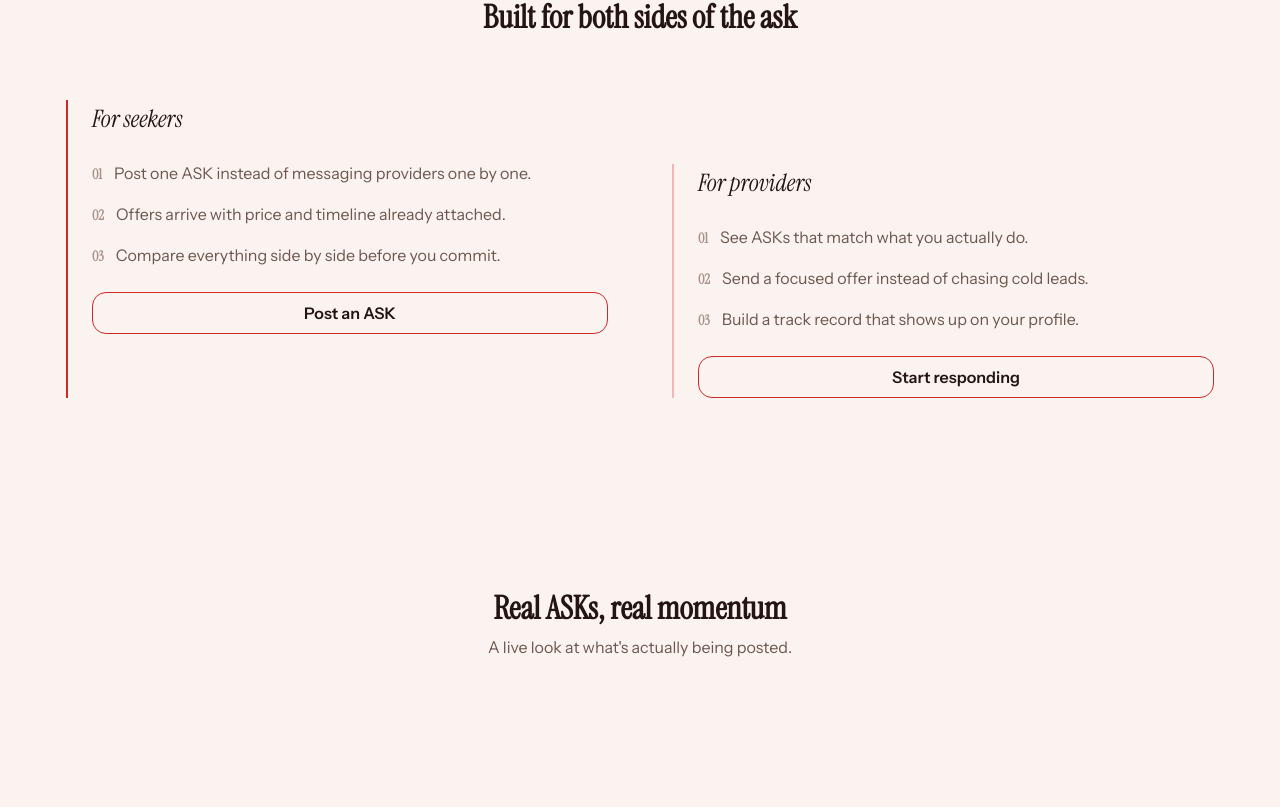
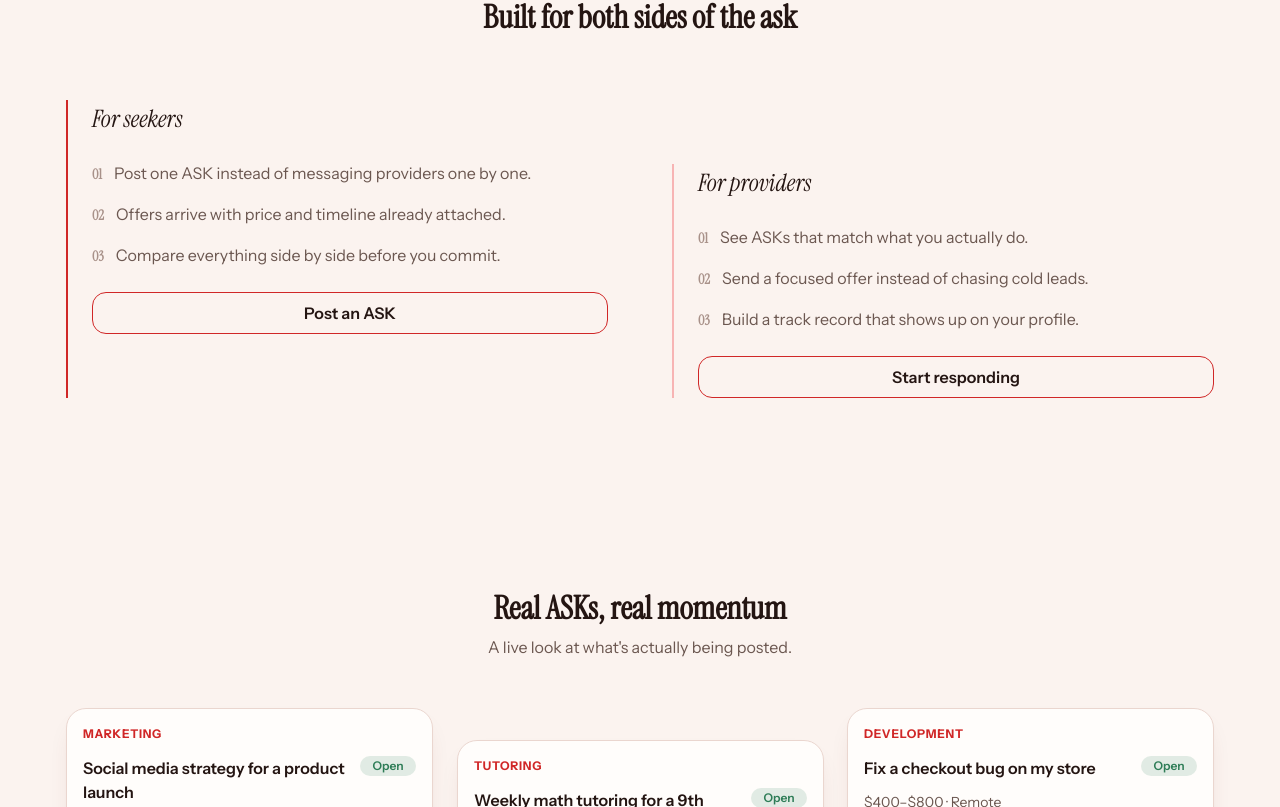
Before and after one commit to hetvidesai01/uask, a React (Vite) app: page / in a window 1280 px wide. Shown: the part 1993-2800 px from the top of the page. Built offline with nearby package versions, Linux system fonts and the light colour scheme.

Commit message:
Fix landing content and marketplace positioning

```diff
--- a/src/components/layout/Footer/Footer.module.css
+++ b/src/components/layout/Footer/Footer.module.css
@@ -16,6 +16,11 @@
   display: block;
   height: 36px;
   width: auto;
+  /* .top is a column flex container with no align-items set, so its
+     default `stretch` was forcing this img to full container width
+     while height stayed fixed — distorting the logo. */
+  align-self: flex-start;
+  object-fit: contain;
 }
 
 .tagline {
--- a/src/components/layout/Navbar/Navbar.module.css
+++ b/src/components/layout/Navbar/Navbar.module.css
@@ -47,6 +47,7 @@
   display: block;
   height: 34px;
   width: auto;
+  object-fit: contain;
 }
 
 @media (min-width: 640px) {
--- a/src/layouts/AppLayout.module.css
+++ b/src/layouts/AppLayout.module.css
@@ -22,6 +22,7 @@
   display: block;
   height: 34px;
   width: auto;
+  object-fit: contain;
 }
 
 /* Only the sidebar instance of .logo is visible at this width (the mobile
--- a/src/mocks/asks.js
+++ b/src/mocks/asks.js
@@ -123,15 +123,16 @@ export const asks = [
   },
   {
     id: 'ask-8',
-    title: 'Grocery and pharmacy pickup this week',
-    description: 'Traveling this week and need someone reliable to pick up a short grocery and pharmacy list.',
-    category: 'Errands',
-    budgetMin: 40,
-    budgetMax: 60,
+    title: 'Social media strategy for a product launch',
+    description:
+      'Launching a new product next month and need a content calendar and posting strategy across Instagram and LinkedIn.',
+    category: 'Marketing',
+    budgetMin: 350,
+    budgetMax: 550,
     currency: 'USD',
     deadline: '2026-09-22T00:00:00.000Z',
     location: 'Chicago, IL',
-    isRemote: false,
+    isRemote: true,
     status: 'open',
     attachments: [],
     requesterId: 'user-2',
--- a/src/mocks/categories.js
+++ b/src/mocks/categories.js
@@ -2,9 +2,8 @@ export const categories = [
   { id: 'design', label: 'Design', icon: '🎨' },
   { id: 'writing', label: 'Writing', icon: '✍️' },
   { id: 'development', label: 'Development', icon: '💻' },
-  { id: 'home-services', label: 'Home services', icon: '🏠' },
   { id: 'photography', label: 'Photography', icon: '📸' },
+  { id: 'marketing', label: 'Marketing', icon: '📣' },
   { id: 'tutoring', label: 'Tutoring', icon: '🎓' },
   { id: 'events', label: 'Events', icon: '🎉' },
-  { id: 'errands', label: 'Errands', icon: '📦' },
 ]
--- a/src/pages/Landing/CtaSection.module.css
+++ b/src/pages/Landing/CtaSection.module.css
@@ -31,6 +31,7 @@
   display: block;
   height: 44px;
   width: auto;
+  object-fit: contain;
   margin-bottom: var(--sp-2);
 }
 
--- a/src/pages/Landing/SampleAsksSection.jsx
+++ b/src/pages/Landing/SampleAsksSection.jsx
@@ -2,6 +2,7 @@ import { useEffect, useState } from 'react'
 import { motion, useMotionValue, useSpring, useTransform } from 'framer-motion'
 import Avatar from '../../components/ui/Avatar'
 import Card from '../../components/ui/Card'
+import EmptyState from '../../components/ui/EmptyState'
 import AskStatusBadge from '../../components/ask/AskStatusBadge'
 import { useInView } from '../../hooks/useInView'
 import { useReducedMotion } from '../../hooks/useReducedMotion'
@@ -17,8 +18,16 @@ const SAMPLE_COUNT = 3
 // serve) rather than a hand-duplicated fake array — this is what's
 // actually in the mock dataset, not invented marketing content.
 export default function SampleAsksSection() {
+  // `ref` must sit on an element that's always mounted — useInView's
+  // IntersectionObserver attaches once, on mount, to whatever `ref.current`
+  // is at that moment. Attaching it to content that's conditionally
+  // rendered only after the async load resolves meant the observer never
+  // attached at all, isInView stayed false forever, and the cards sat
+  // permanently at opacity: 0 while still taking up their full grid
+  // height — heading/subtitle followed by a large blank area.
   const [ref, isInView] = useInView()
   const [samples, setSamples] = useState([])
+  const [loaded, setLoaded] = useState(false)
 
   useEffect(() => {
     let cancelled = false
@@ -29,7 +38,10 @@ export default function SampleAsksSection() {
       const withRequesters = await Promise.all(
         picked.map(async (ask) => ({ ask, requester: await getUserById(ask.requesterId) })),
       )
-      if (!cancelled) setSamples(withRequesters)
+      if (!cancelled) {
+        setSamples(withRequesters)
+        setLoaded(true)
+      }
     }
 
     load()
@@ -40,13 +52,12 @@ export default function SampleAsksSection() {
 
   return (
     <section className={`section ${styles.sampleAsks}`}>
-      <div className="container">
+      <div className="container" ref={ref}>
         <h2 className={styles.heading}>Real ASKs, real momentum</h2>
         <p className={styles.subheading}>A live look at what&apos;s actually being posted.</p>
 
-        {samples.length > 0 && (
+        {samples.length > 0 ? (
           <motion.div
-            ref={ref}
             className={styles.grid}
             initial="hidden"
             animate={isInView ? 'visible' : 'hidden'}
@@ -85,6 +96,14 @@ export default function SampleAsksSection() {
               </motion.div>
             ))}
           </motion.div>
+        ) : (
+          loaded && (
+            <EmptyState
+              icon="📭"
+              title="No sample ASKs yet"
+              message="Check back soon — new requests are posted regularly."
+            />
+          )
         )}
       </div>
     </section>
```
